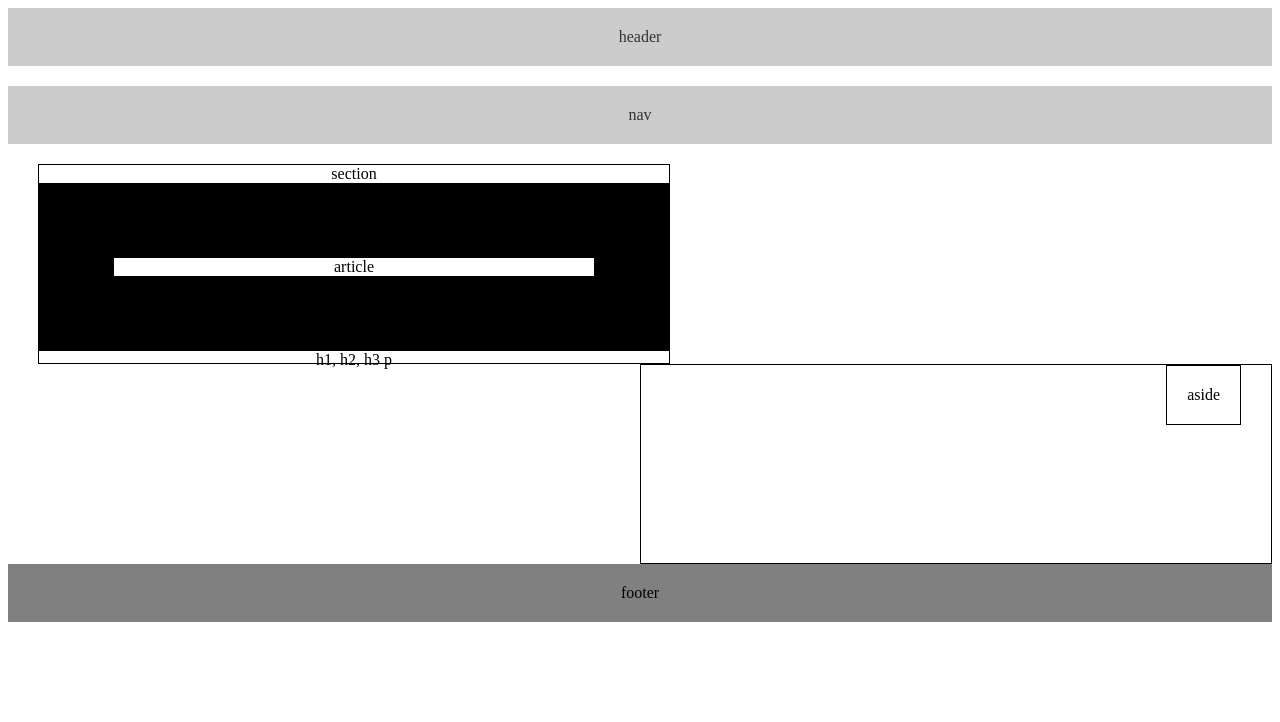
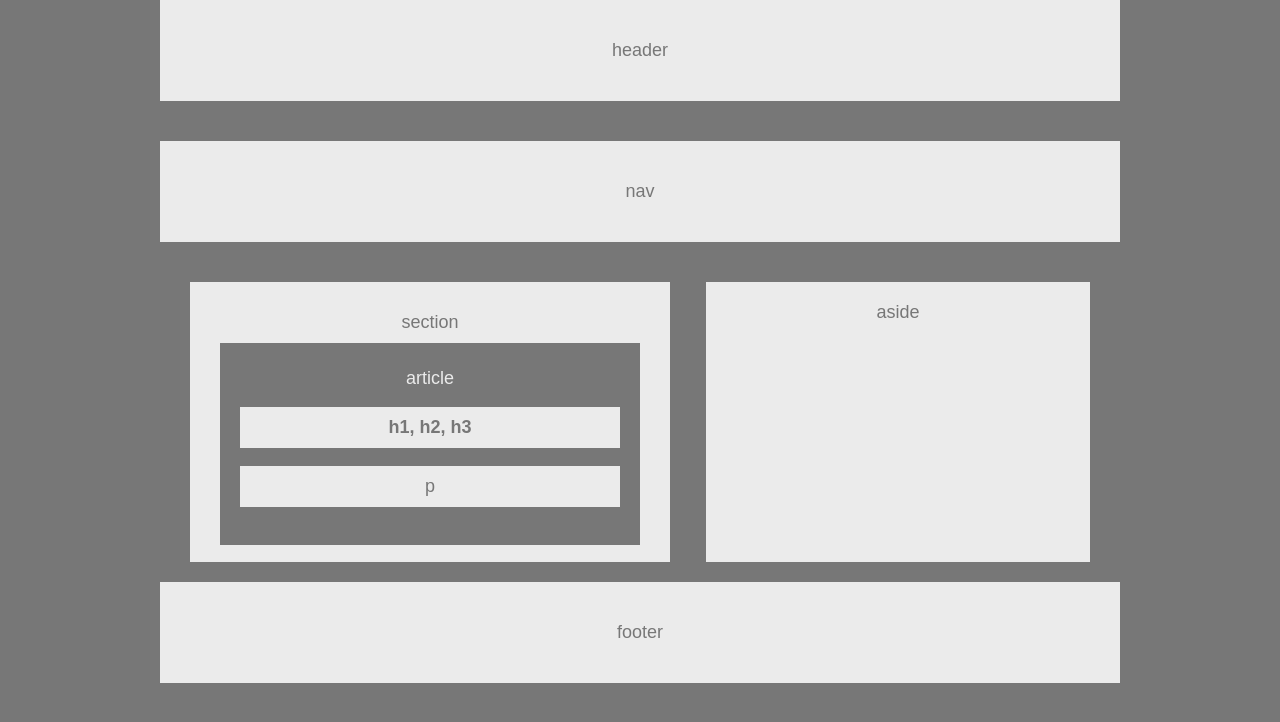
Before and after one commit to zcarey90/HW-Wireframe, a plain HTML site: page index.html in a window 1280 px wide. Drawn offline with Linux system fonts and the light colour scheme.

Commit message:
homework one intial commit

```diff
--- a/hw.css
+++ b/hw.css
@@ -1,42 +1,40 @@
-
 * {
   box-sizing: border-box;
   text-align: center;
 }
 
 body {
-
+  font-family: Arial, Helvetica, sans-serif;
+  color: #777;
+  background: #777;
+  width: 960px;
+  font-size: 18px;
+  margin: 0 auto;
 }
 
 header {
-    padding: 20px;
-    margin-bottom: 20px;
-    color: #333;
-    background: #ccc;
+  padding: 40px;
+  background: #ebebeb;
+  margin-bottom: 40px;
 }
 
-  nav {
-    background-color: grey
-    color: grey
-    width:100%;
-    float:middle;
+.clear {
+  clear: both;
 }
 
+#left {
+  width: 50%;
+  padding: 20px;
+  background-color: #ebebeb;
+}
 
-
-  #left {
-      background-color: grey
-      color:grey
-      border 50px solid;
-      width:50%;
-      float:left;
+#left > div {
+  padding-bottom: 10px;
 }
 
 #right {
-      background-color: grey
-      color: grey;
+  color: #ebebeb;
   width: 50%;
-      float: right;
 }
 
 #full {
@@ -49,31 +47,44 @@
   width: 33%;
 }
 
-
 section {
-          width: 33%;
-          height: 200px;
-          border: 1px solid;
+  width: 30%;
+  height: 280px;
+  border: 10px solid #ebebeb;
   float: left;
   margin-left: 30px;
+  display: block;
+  position: section;
 }
 
+article {
+  background: #777;
+  padding: 20px;
+}
 
-  article {
-      border: 75px solid
+article > div {
+  color: #ebebeb;
+  padding-top: 5px;
 }
 
 aside {
-      width: 33%
-      height: 200px;
-      border: 1px solid;
+  float: right;
+  background: #ebebeb;
+  width: 40%;
+  height: 280px;
   padding: 20px;
-      float: right;
   margin-right: 30px;
 }
 
+p {
+  /* color: #777; */
+  background: #ebebeb;
+  padding: 10px;
+}
+
 footer {
-      clear: both;
-      padding: 20px;
-      background-color: grey
+  margin-top: 20px;
+  padding: 40px;
+  background-color: #ebebeb;
+  margin-bottom: 40px;
 }
--- a/index.html
+++ b/index.html
@@ -1,33 +1,31 @@
 <!DOCTYPE html>
-<html lang='en'>
+<html lang="en">
   <head>
     <title>Floats</title>
-    <link rel='stylesheet' type="text/css"
-     href='hw.css'/>
+    <link rel="stylesheet" type="text/css" href="hw.css" />
   </head>
   <body>
-
     <header>header</header>
 
     <header>nav</header>
 
     <section id="left">
-        section
-        <article>article <border 75px solid></border></article>
-        h1, h2, h3
-        p
+      <div>section</div>
+      <article>
+        <div>article</div>
+        <p><b>h1, h2, h3</b></p>
+        <p>p</p>
+      </article>
     </section>
 
-    <section id="right">
-            <aside>
-                aside
-            </aside>
-        </section>
+    <aside>
+      aside
+    </aside>
+
+    <div class="clear"></div>
 
     <footer>
-        footer
+      footer
     </footer>
-
-
   </body>
 </html>
```
Lines whose indentation alone changed are shown as unchanged.
